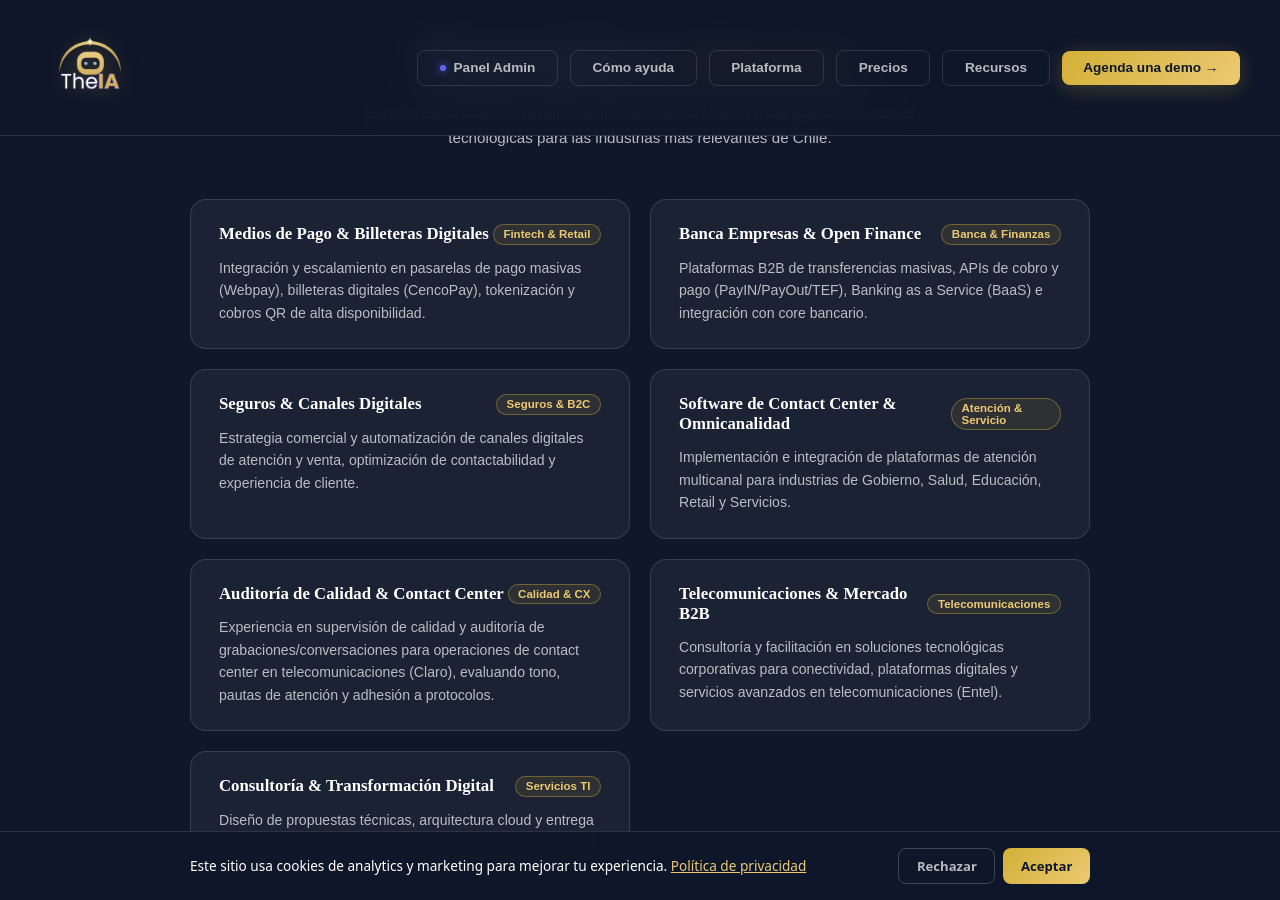
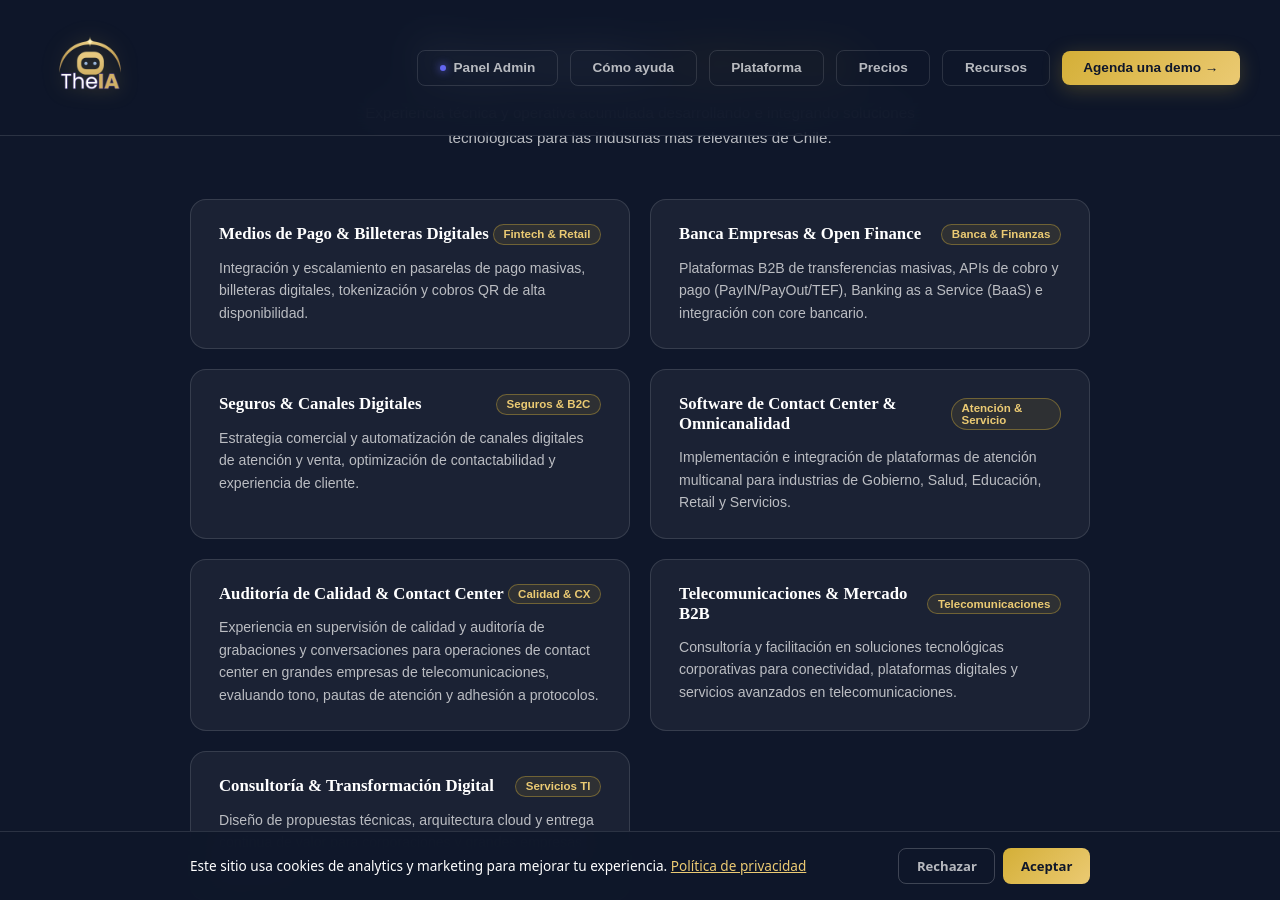
Before and after one commit to rodmera/theia-landing, a Jekyll site: the page nosotros.html, which Jekyll copies as it is, in a window 1280 px wide and 900 px high, scrolled down 2745 px. Built offline with Jekyll 4.4.1, drawn with Linux system fonts in a browser that asks for light colours; a script that is not in the unit is left out.

Commit message:
fix(nosotros): remueve nombres de empresas y marcas de terceros reemplazando por sectores industriales

```diff
--- a/nosotros.html
+++ b/nosotros.html
@@ -572,7 +572,7 @@
             <div class="capability-title">Medios de Pago & Billeteras Digitales</div>
             <span class="capability-badge">Fintech & Retail</span>
           </div>
-          <p class="capability-desc">Integración y escalamiento en pasarelas de pago masivas (Webpay), billeteras digitales (CencoPay), tokenización y cobros QR de alta disponibilidad.</p>
+          <p class="capability-desc">Integración y escalamiento en pasarelas de pago masivas, billeteras digitales, tokenización y cobros QR de alta disponibilidad.</p>
         </div>
 
         <div class="capability-card">
@@ -604,7 +604,7 @@
             <div class="capability-title">Auditoría de Calidad & Contact Center</div>
             <span class="capability-badge">Calidad & CX</span>
           </div>
-          <p class="capability-desc">Experiencia en supervisión de calidad y auditoría de grabaciones/conversaciones para operaciones de contact center en telecomunicaciones (Claro), evaluando tono, pautas de atención y adhesión a protocolos.</p>
+          <p class="capability-desc">Experiencia en supervisión de calidad y auditoría de grabaciones y conversaciones para operaciones de contact center en grandes empresas de telecomunicaciones, evaluando tono, pautas de atención y adhesión a protocolos.</p>
         </div>
 
         <div class="capability-card">
@@ -612,7 +612,7 @@
             <div class="capability-title">Telecomunicaciones & Mercado B2B</div>
             <span class="capability-badge">Telecomunicaciones</span>
           </div>
-          <p class="capability-desc">Consultoría y facilitación en soluciones tecnológicas corporativas para conectividad, plataformas digitales y servicios avanzados en telecomunicaciones (Entel).</p>
+          <p class="capability-desc">Consultoría y facilitación en soluciones tecnológicas corporativas para conectividad, plataformas digitales y servicios avanzados en telecomunicaciones.</p>
         </div>
 
         <div class="capability-card">
```
